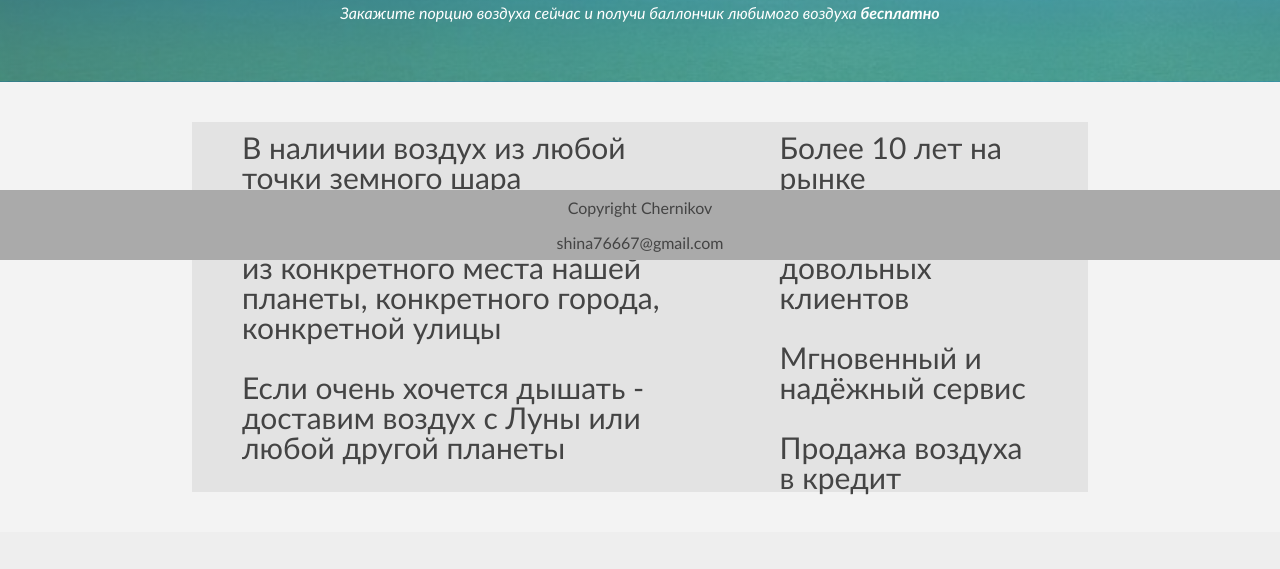
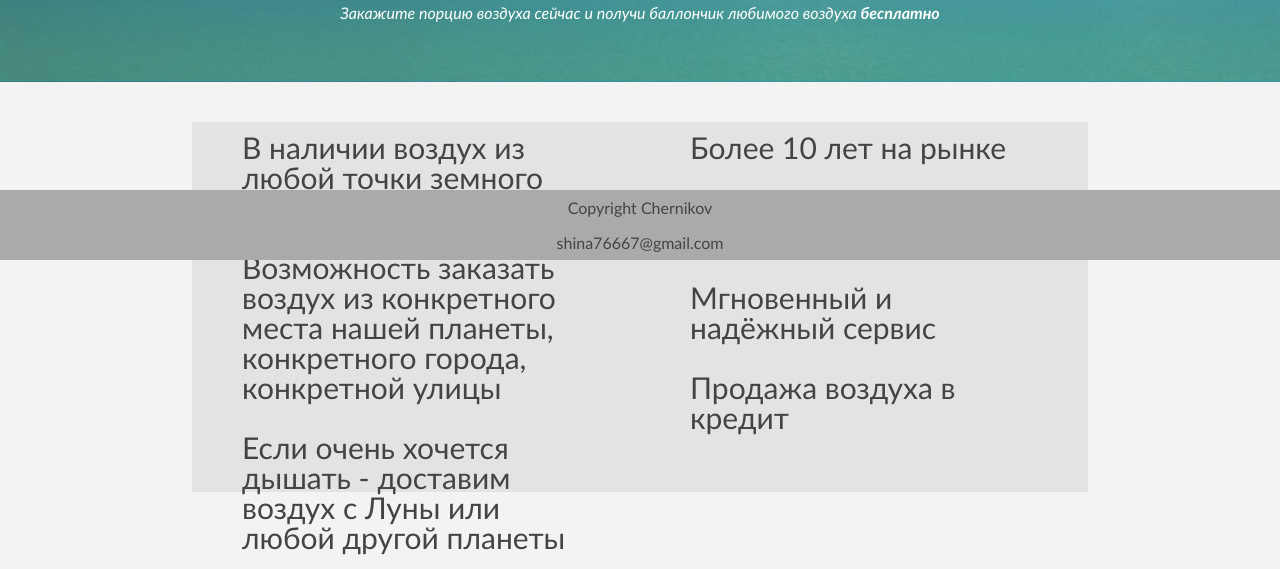
Before and after one commit to transfer76/My-landing-page, a plain HTML site: page index.html in a window 1280 px wide. Shown: the part 540-1109 px from the top of the page. Drawn offline with Linux system fonts and the light colour scheme.

Commit message:
Update features

```diff
--- a/index.html
+++ b/index.html
@@ -60,14 +60,14 @@
 
   <div class="features">
     <div class="container">
-      <div class="column-60">
+      <div class="column-1-2">
         <div class="features-item">
           <p class="text-lead">В наличии воздух из любой точки земного шара</p>
           <p class="text-lead">Возможность заказать воздух из конкретного места нашей планеты, конкретного города, конкретной улицы</p>
           <p class="text-lead">Если очень хочется дышать - доставим воздух с Луны или любой другой планеты</p>
         </div>
       </div>
-      <div class="column-40">
+      <div class="column-1-2">
         <div class="features-item">
           <p class="text-lead">Более 10 лет на рынке</p>
           <p class="text-lead">Миллионы довольных клиентов</p>
--- a/styles/grid.css
+++ b/styles/grid.css
@@ -45,8 +45,6 @@
 }
 
 @media (max-width: 480px) {
-  .column-60,
-  .column-40,
   .column-1-2 {
     float: none;
     width: auto;
```
